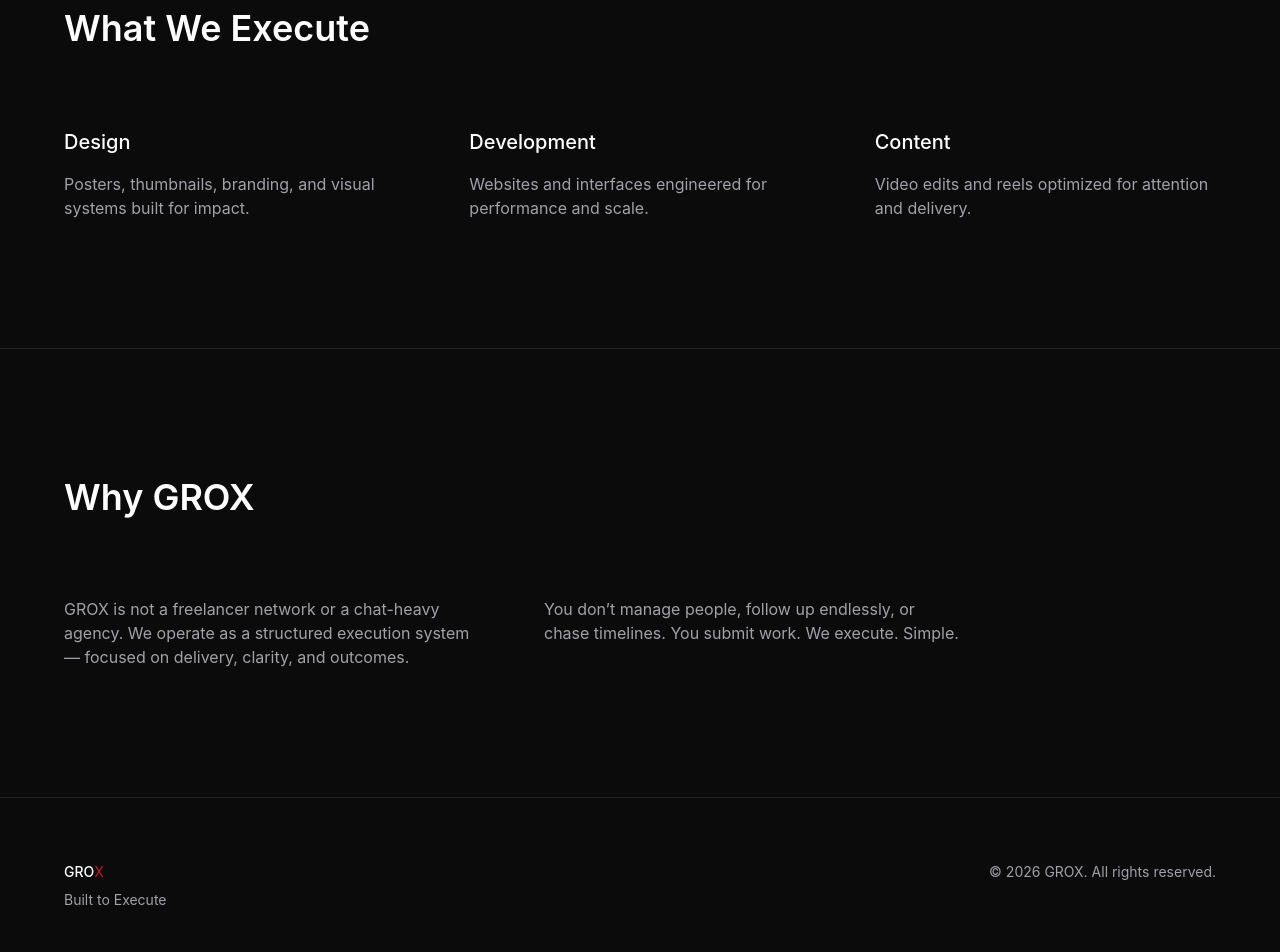
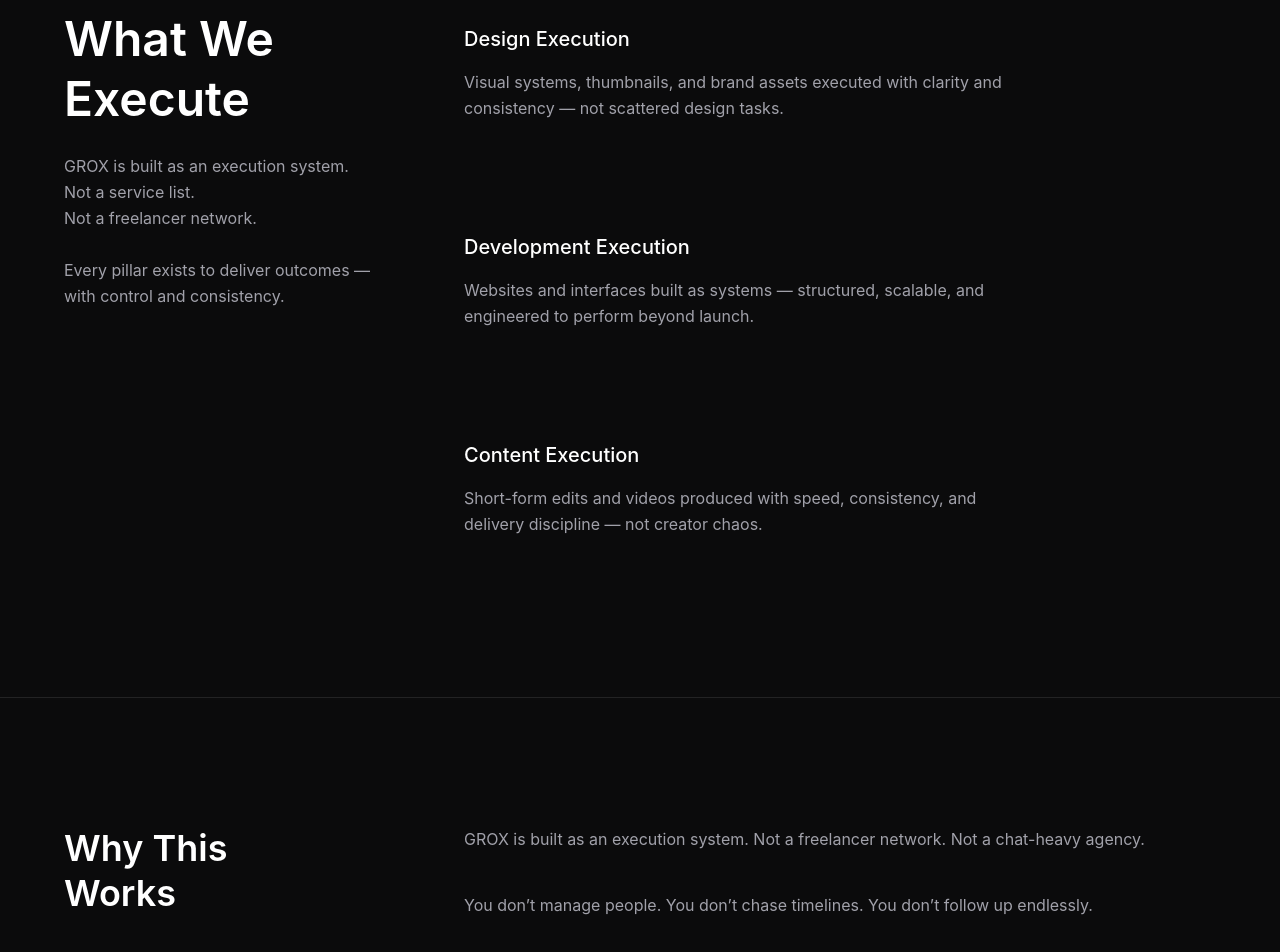
Before and after one commit to CwPranay/GROX, a React (Vite) app in the folder grox-web/: page / in a window 1280 px wide. Shown: the part 840-1792 px from the top of the page. Built offline with nearby package versions, Linux system fonts and the light colour scheme.

Commit message:
Feat: custom scrollbar added

```diff
--- a/grox-web/src/components/Navbar.jsx
+++ b/grox-web/src/components/Navbar.jsx
@@ -6,8 +6,7 @@
 
           {/* Brand */}
           <div className="text-lg font-semibold tracking-wide">
-            <span className="text-white">GRO</span>
-            <span style={{ color: "var(--grox-red)" }}>X</span>
+            <img width="80px" src="./grox.png" alt="" />
           </div>
 
           {/* Nav */}
--- a/grox-web/src/index.css
+++ b/grox-web/src/index.css
@@ -15,3 +15,21 @@
   color: white;
   font-family: "Inter", sans-serif;
 }
+
+/* Subtle premium scrollbar */
+::-webkit-scrollbar {
+  width: 6px;
+}
+
+::-webkit-scrollbar-track {
+  background: transparent;
+}
+
+::-webkit-scrollbar-thumb {
+  background-color: rgba(255, 255, 255, 0.15);
+  border-radius: 999px;
+}
+
+::-webkit-scrollbar-thumb:hover {
+  background-color: rgba(255, 255, 255, 0.3);
+}
--- a/grox-web/src/sections/Services.jsx
+++ b/grox-web/src/sections/Services.jsx
@@ -1,32 +1,64 @@
 export default function Services() {
   return (
-    <section id="services" className="py-32">
-      <div className="max-w-[1200px] mx-auto px-6">
-        <h2 className="text-3xl md:text-4xl font-semibold">
-          What We Execute
-        </h2>
+    <section id="services" className="py-32 border-t border-white/10">
+      <div className="max-w-[1200px] mx-auto px-6 grid md:grid-cols-12 gap-12">
 
-        <div className="mt-20 grid md:grid-cols-3 gap-16">
-          <div>
-            <h3 className="text-xl font-medium">Design</h3>
-            <p className="mt-4 text-[var(--grox-gray)]">
-              Posters, thumbnails, branding, and visual systems built for impact.
+        {/* Left anchor */}
+        <div className="md:col-span-4">
+          <h2 className="text-4xl md:text-5xl font-semibold leading-tight">
+            What We Execute
+          </h2>
+
+          <p className="mt-6 max-w-sm text-[var(--grox-gray)] leading-relaxed space-y-2">
+            GROX is built as an execution system.
+            <br />
+            Not a service list.
+            <br />
+            Not a freelancer network.
+            <br />
+            <br />
+            Every pillar exists to deliver outcomes —
+            <br />
+            with control and consistency.
+          </p>
+        </div>
+
+        {/* Right execution blocks */}
+       <div className="md:col-span-8 space-y-20 mt-4">
+
+          {/* Design */}
+          <div className="max-w-xl pb-8">
+            <h3 className="text-xl font-medium">
+              Design Execution
+            </h3>
+            <p className="mt-4 text-[var(--grox-gray)] leading-relaxed">
+              Visual systems, thumbnails, and brand assets executed with clarity
+              and consistency — not scattered design tasks.
             </p>
           </div>
 
-          <div>
-            <h3 className="text-xl font-medium">Development</h3>
-            <p className="mt-4 text-[var(--grox-gray)]">
-              Websites and interfaces engineered for performance and scale.
+          {/* Development */}
+          <div className="max-w-xl pb-8">
+            <h3 className="text-xl font-medium">
+              Development Execution
+            </h3>
+            <p className="mt-4 text-[var(--grox-gray)] leading-relaxed">
+              Websites and interfaces built as systems — structured, scalable,
+              and engineered to perform beyond launch.
             </p>
           </div>
 
-          <div>
-            <h3 className="text-xl font-medium">Content</h3>
-            <p className="mt-4 text-[var(--grox-gray)]">
-              Video edits and reels optimized for attention and delivery.
+          {/* Content */}
+          <div className="max-w-xl pb-8">
+            <h3 className="text-xl font-medium">
+              Content Execution
+            </h3>
+            <p className="mt-4 text-[var(--grox-gray)] leading-relaxed">
+              Short-form edits and videos produced with speed, consistency, and
+              delivery discipline — not creator chaos.
             </p>
           </div>
+
         </div>
       </div>
     </section>
--- a/grox-web/src/sections/WhyGrox.jsx
+++ b/grox-web/src/sections/WhyGrox.jsx
@@ -1,22 +1,37 @@
 export default function WhyGrox() {
   return (
     <section id="why" className="py-32 border-t border-white/10">
-      <div className="max-w-[1200px] mx-auto px-6">
-        <h2 className="text-3xl md:text-4xl font-semibold">
-          Why GROX
-        </h2>
+      <div className="max-w-[1200px] mx-auto px-6 grid md:grid-cols-12 gap-12">
 
-        <div className="mt-20 grid md:grid-cols-2 gap-16 max-w-4xl">
-          <p className="text-[var(--grox-gray)]">
-            GROX is not a freelancer network or a chat-heavy agency.
-            We operate as a structured execution system — focused on delivery,
-            clarity, and outcomes.
+        {/* Left: Positioning */}
+        <div className="md:col-span-4">
+          <h2 className="text-3xl md:text-4xl font-semibold leading-tight">
+            Why This
+            <br />
+            Works
+          </h2>
+        </div>
+
+        {/* Right: Reasoning */}
+        <div className="md:col-span-8 max-w-3xl space-y-10">
+
+          <p className="text-[var(--grox-gray)] leading-relaxed">
+            GROX is built as an execution system.
+            Not a freelancer network.
+            Not a chat-heavy agency.
           </p>
 
-          <p className="text-[var(--grox-gray)]">
-            You don’t manage people, follow up endlessly, or chase timelines.
-            You submit work. We execute. Simple.
+          <p className="text-[var(--grox-gray)] leading-relaxed">
+            You don’t manage people.
+            You don’t chase timelines.
+            You don’t follow up endlessly.
           </p>
+
+          <p className="text-[var(--grox-gray)] leading-relaxed">
+            You submit work.
+            We execute it — with structure, speed, and accountability.
+          </p>
+
         </div>
       </div>
     </section>
```
Also changed, not shown: grox-web/public/grox.png (added).
